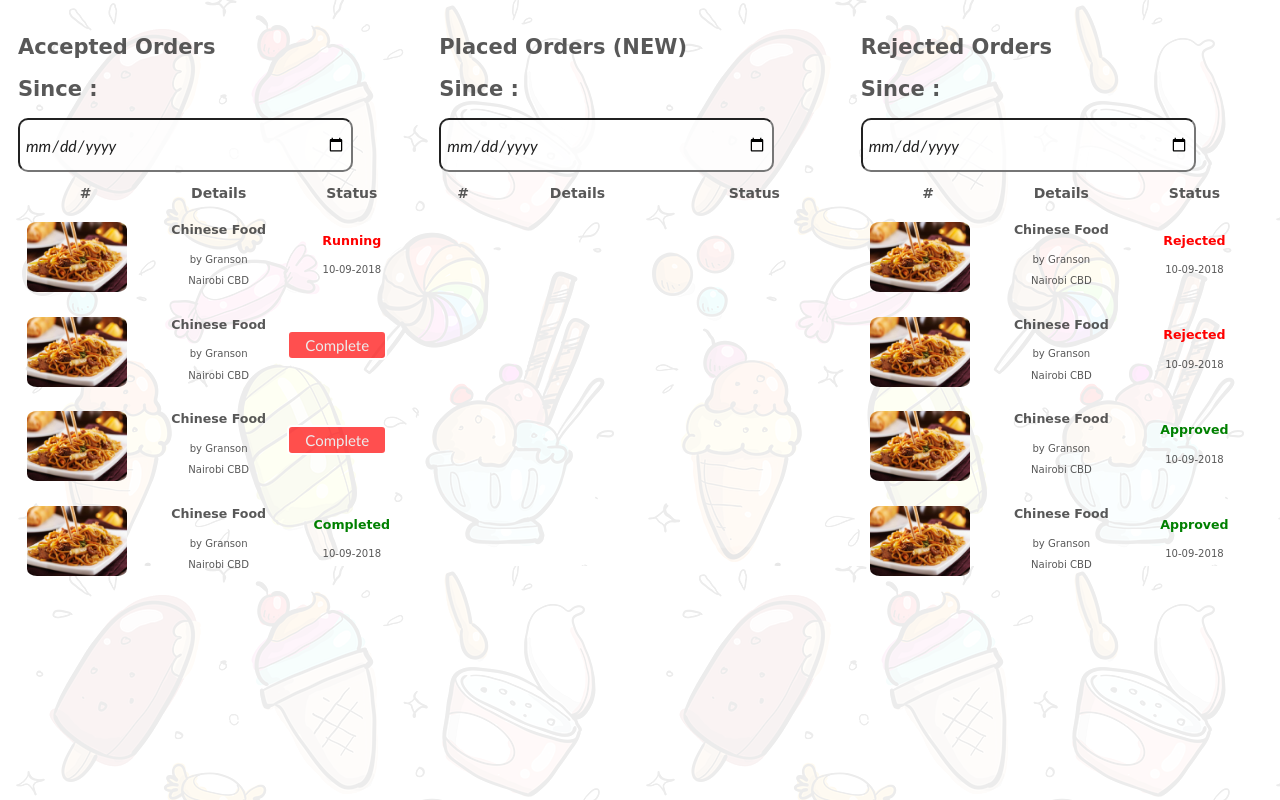
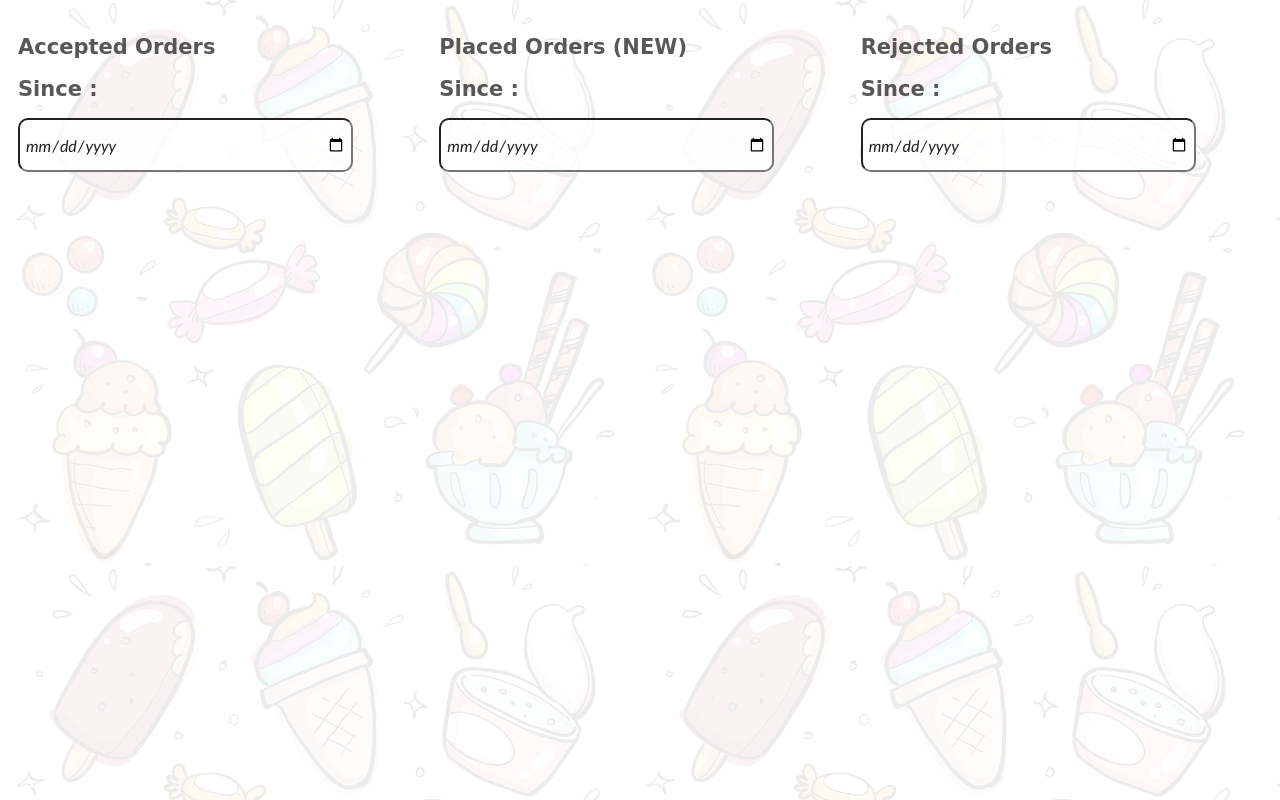
Before and after one commit to GransonO/Fast_Food_Fast_UI, a PHP site: page /admin/admin-orders.html in a window 1280 px wide. Run offline with PHP 8.4, Linux system fonts and the light colour scheme; lists and menus that the app fills with data are empty.

Commit message:
[ft#161172586]Connect admin to Orders page (Completed)

```diff
--- a/ui/admin/admin-orders.html
+++ b/ui/admin/admin-orders.html
@@ -14,70 +14,9 @@
                 <h2>Accepted Orders</h2>
                 <h2>Since : </h2>
                 <input class="admin-custom-input" type="date" name="since" id="since">
-            <table>
-                    <th>
-                        #
-                    </th>
-                    <th>
-                        Details
-                    </th>
-                    <th>
-                        Status
-                    </th>
-                    <tr>
-                        <td class="items-table">
-                            <img class="admin-history-img" src="../img/foods/chinese.jpg" alt="user">
-                        </td>
-                        <td class="items-table admin-history-details">
-                            <h4>Chinese Food</h4>
-                            <p> by Granson</p>
-                            <p> Nairobi CBD</p>
-                        </td>
-                        <td class="items-table admin-history-details">
-                            <h4 class="running-txt">Running</h4>
-                            <p>10-09-2018</p>
-                        </td>
-                    </tr>
-                    <tr>
-                        <td class="items-table">
-                            <img class="admin-history-img" src="../img/foods/chinese.jpg" alt="user">
-                        </td>
-                        <td class="items-table admin-history-details">
-                            <h4>Chinese Food</h4>
-                            <p> by Granson</p>
-                            <p> Nairobi CBD</p>
-                        </td>
-                        <td class="items-table admin-history-details">
-                            <button class="action-cancel">Complete</button>
-                        </td>
-                    </tr>
-                    <tr>
-                        <td class="items-table">
-                            <img class="admin-history-img" src="../img/foods/chinese.jpg" alt="user">
-                        </td>
-                        <td class="items-table admin-history-details">
-                            <h4>Chinese Food</h4>
-                            <p> by Granson</p>
-                            <p> Nairobi CBD</p>
-                        </td>
-                        <td class="items-table admin-history-details">
-                            <button class="action-cancel">Complete</button>
-                        </td>
-                    </tr>
-                    <tr>
-                        <td class="items-table">
-                            <img class="admin-history-img" src="../img/foods/chinese.jpg" alt="user">
-                        </td>
-                        <td class="items-table admin-history-details">
-                            <h4>Chinese Food</h4>
-                            <p> by Granson</p>
-                            <p> Nairobi CBD</p>
-                        </td>
-                        <td class="items-table admin-history-details">
-                            <h4 class="complete-txt">Completed</h4>
-                            <p>10-09-2018</p>
-                        </td>
-                    </tr>
+            <table id="processing_orders">
+            <!-- Processing Orders here -->
+
             </table>
         </div>
         <div class="admin-order-history">
@@ -85,15 +24,6 @@
                 <h2>Since : </h2>
                 <input class="admin-custom-input" type="date" name="since" id="since">
             <table id="new_orders">
-                    <th>
-                        #
-                    </th>
-                    <th>
-                        Details
-                    </th>
-                    <th>
-                        Status
-                    </th>
                     <!-- Orders added here -->
 
              </table>
@@ -102,72 +32,9 @@
                 <h2>Rejected Orders</h2>
                 <h2>Since : </h2>
                 <input class="admin-custom-input" type="date" name="since" id="since">
-            <table>
-                    <th>
-                        #
-                    </th>
-                    <th>
-                        Details
-                    </th>
-                    <th>
-                        Status
-                    </th>
-                    <tr>
-                        <td class="items-table">
-                            <img class="admin-history-img" src="../img/foods/chinese.jpg" alt="user">
-                        </td>
-                        <td class="items-table admin-history-details">
-                            <h4>Chinese Food</h4>
-                            <p> by Granson</p>
-                            <p> Nairobi CBD</p>
-                        </td>
-                        <td class="items-table admin-history-details">
-                            <h4 class="running-txt">Rejected</h4>
-                            <p>10-09-2018</p>
-                        </td>
-                    </tr>
-                    <tr>
-                        <td class="items-table">
-                            <img class="admin-history-img" src="../img/foods/chinese.jpg" alt="user">
-                        </td>
-                        <td class="items-table admin-history-details">
-                            <h4>Chinese Food</h4>
-                            <p> by Granson</p>
-                            <p> Nairobi CBD</p>
-                        </td>
-                        <td class="items-table admin-history-details">
-                            <h4 class="running-txt">Rejected</h4>
-                            <p>10-09-2018</p>
-                        </td>
-                    </tr>
-                    <tr>
-                        <td class="items-table">
-                            <img class="admin-history-img" src="../img/foods/chinese.jpg" alt="user">
-                        </td>
-                        <td class="items-table admin-history-details">
-                            <h4>Chinese Food</h4>
-                            <p> by Granson</p>
-                            <p> Nairobi CBD</p>
-                        </td>
-                        <td class="items-table admin-history-details">
-                            <h4 class="complete-txt">Approved</h4>
-                            <p>10-09-2018</p>
-                        </td>
-                    </tr>
-                    <tr>
-                        <td class="items-table">
-                            <img class="admin-history-img" src="../img/foods/chinese.jpg" alt="user">
-                        </td>
-                        <td class="items-table admin-history-details">
-                            <h4>Chinese Food</h4>
-                            <p> by Granson</p>
-                            <p> Nairobi CBD</p>
-                        </td>
-                        <td class="items-table admin-history-details">
-                            <h4 class="complete-txt">Approved</h4>
-                            <p>10-09-2018</p>
-                        </td>
-                    </tr>
+            <table id="cancelled">
+                   <!--Order Status-->
+
              </table>
         </div>
 </div>
--- a/ui/css/main.css
+++ b/ui/css/main.css
@@ -456,7 +456,7 @@ ul li:hover{
     color:  rgba(255, 5, 5);
 }
 .running-txt {
-    color: red;
+    color: rgb(13, 58, 156);
     transition: 1500ms cubic-bezier(1, 0, 0, 1);
 }
 .complete-txt {
```
Also changed, not shown: other parts of ui/css/main.css (+43 -0 lines), ui/js/admin_orders.js (+228 -10 lines).
